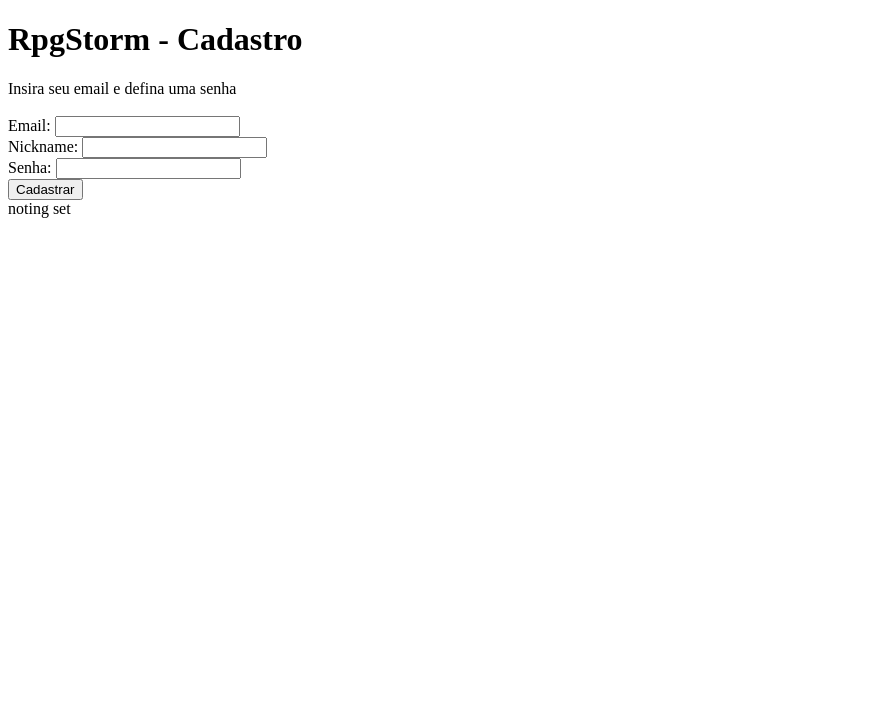
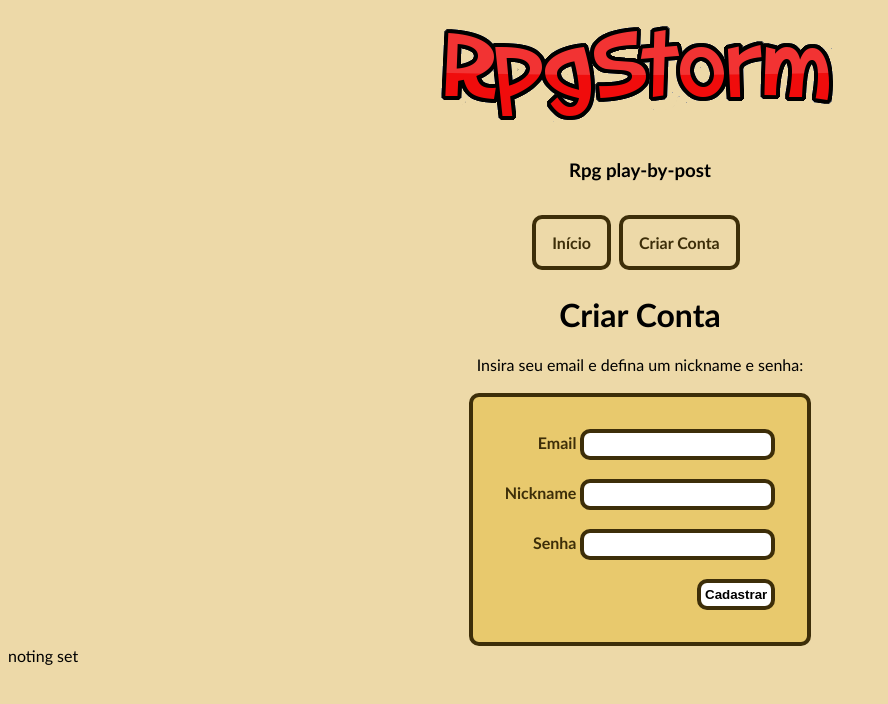
Before and after one commit to murilo9/rpgstorm, a PHP site: page /cadastro.php in a window 1280 px wide. Shown: the top 704 px of the page, without its empty margins (0-888 px from the left). Run offline with PHP 8.4, Linux system fonts and the light colour scheme.

Commit message:
Folhas de estilo adicionadas na homepage

```diff
--- a/cadastro.php
+++ b/cadastro.php
@@ -1,13 +1,17 @@
 <?php include_once 'php/_header.php'; ?>
+<?php   include_once 'php/banner.php';?>
+<?php   include_once 'php/menu.php';?>
+<div style="text-align: center;">
+    <h1>Criar Conta</h1>
+    Insira seu email e defina um nickname e senha:<br><br>
+    <form id="formLogin" action='cadastro.php' method="post">
+        Email <input type="text" name='inputEmail'><br><br>
+        Nickname <input type="text" name='inputNickname'><br><br>
+        Senha <input type="password" name='inputSenha'><br><br>
+        <input type="submit" value='Cadastrar'>
+    </form>
+</div>
 
-<h1>RpgStorm - Cadastro</h1>
-Insira seu email e defina uma senha<br><br>
-<form action='cadastro.php' method="post">
-    Email: <input type="text" name='inputEmail'><br>
-    Nickname: <input type="text" name='inputNickname'><br>
-    Senha: <input type="password" name='inputSenha'><br>
-    <input type="submit" value='Cadastrar'>
-</form>
 
 <?php
     if(isset($_POST["inputEmail"]) && isset($_POST["inputSenha"]) && isset($_POST["inputNickname"])){
--- /dev/null
+++ b/css/medieval-style.css
@@ -0,0 +1,54 @@
+#menu{
+    text-align: center;
+}
+#menu ul{
+    list-style-type: none;
+    margin-bottom:  0px;
+    padding: 0;
+    overflow: hidden;
+    display: inline-block;
+}
+#menu li{
+    float: left;
+}
+#menu li a{
+    display: block;
+    color: #3d2e09;
+    text-align: center;
+    font-weight: bold;
+    padding: 14px 16px;
+    text-decoration: none;
+    border: 4px solid #3d2e09;
+    border-radius: 10px;
+    margin-right: 8px;
+}
+#menu li a:hover{
+    background: #e8c96d;
+}
+
+#formLogin{
+    font-weight: bold;
+    text-align: right;
+    color: #3d2e09;
+    border: 4px solid #3d2e09;
+    border-radius: 10px;
+    display: inline-block;
+    padding: 32px;
+    background: #e8c96d;
+}
+
+body{
+    background: #edd9a8;
+    font-family: Calibri;
+}
+
+#formLogin input{
+    font-weight: bold;
+    border: 4px solid #3d2e09;
+    border-radius: 10px;
+    background: white;
+    padding: 4px;
+}
+#formLogin input:hover{
+    background: #ff7a38;
+}
--- a/php/_header.php
+++ b/php/_header.php
@@ -1,6 +1,8 @@
 <!DOCTYPE html>
 <html>
     <head>
+        <meta charset="UTF-8">
         <title>Rpg Storm</title>
+        <link rel="stylesheet" href="css/medieval-style.css">
     </head>
     <body>
--- /dev/null
+++ b/php/banner.php
@@ -0,0 +1,4 @@
+<div id="banner" style="text-align: center;">
+    <img src="img/logo1.png">
+    <h3>Rpg play-by-post</h3>
+</div>
--- /dev/null
+++ b/php/menu.php
@@ -0,0 +1,6 @@
+<div id="menu">
+    <ul>
+        <li><a href="index.php">Início</a></li>
+        <li><a href="cadastro.php">Criar Conta</a></li>
+    </ul>
+</div>
--- a/sistema/selecionaMundo.php
+++ b/sistema/selecionaMundo.php
@@ -14,8 +14,8 @@
             $mundoTipo = 'Privado';
         }
         echo "<div id='mundoBox' style='border: 1px solid black;'>".
-                "$mundoNome - $mundoTipo - Criado por: $mundoCreator"
-        . "</div> ";
+                "$mundoNome - $mundoTipo - Criado por: $mundoCreator".
+        "</div> ";
     }
     mysqli_close($con);
 ?>
```
Also changed, not shown: index.php (+24 -7 lines), sql/rpgstorm_creates.sql (added, +63 -0 lines), sql/rpgstorm_procedures.sql (added, +7 -0 lines), img/logo1.png (added), img/logo2.png (added), img/logo3.png (added).
